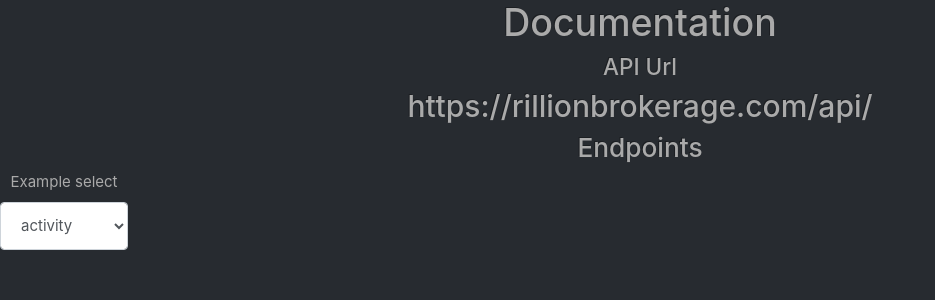
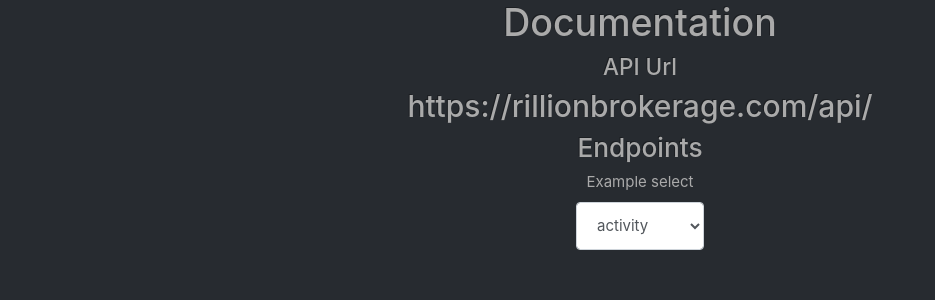
Before and after one commit to CharlieRay668/brokerage, a Django app: template api/templates/api/documentation.html in a window 1280 px wide. Shown: the part 57-357 px from the top of the page, without its empty margins (0-935 px from the left). Run offline with Django 3.2, Linux system fonts and the light colour scheme; the template is opened without the code that fills it, so the values that code supplies are empty; parts of the project's set-up code (start-up, migrations or seed data) failed here and were passed over; some libraries are stand-ins or nearby versions.

Commit message:
added script

```diff
--- a/api/templates/api/documentation.html
+++ b/api/templates/api/documentation.html
@@ -6,7 +6,7 @@
     <h4>API Url</h4>
     <h2>https://rillionbrokerage.com/api/</h2>
     <h3>Endpoints</h3>
-    <div class="form-group" style="width: 10%;">
+    <div class="form-group" style="width: 10%; margin: auto;">
         <label for="endpoint_type">Example select</label>
         <select class="form-control" id="endpoint_type">
           <option>activity</option>
@@ -94,7 +94,6 @@
     <hr class="my-4">
     <h6>*Although order expiration does nothing, it must still be included.</h6>
 </div>
-{% endblock %}
 <script>
     const selectElement = document.getElementById('endpoint_type');
     selectElement.addEventListener('change', (event) => {
@@ -127,3 +126,4 @@
         }
     });
 </script>
+{% endblock %}
```
